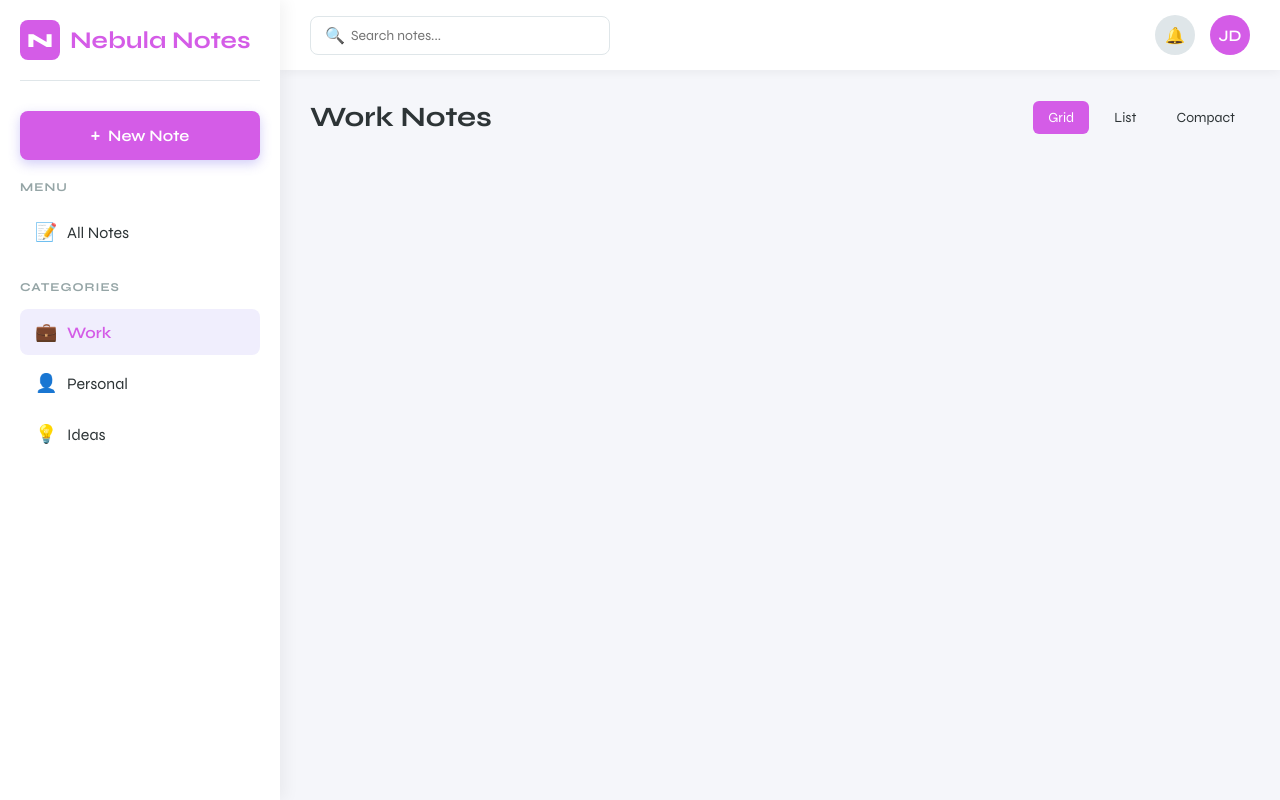
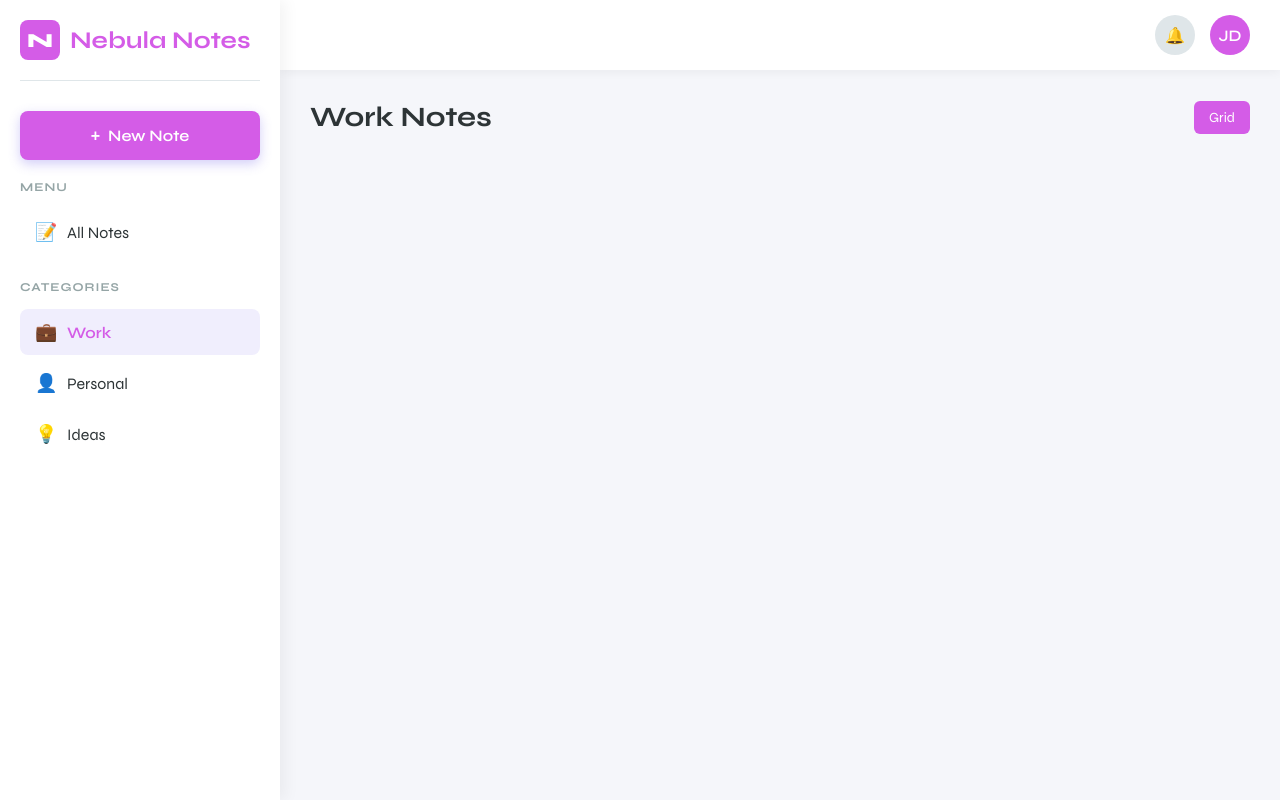
Before and after one commit to faisy227/Nebula-Notes, a plain HTML site: page work.html in a window 1280 px wide. Drawn offline with Linux system fonts and the light colour scheme.

Commit message:
Update work.html

```diff
--- a/work.html
+++ b/work.html
@@ -63,10 +63,7 @@
                     <button class="sidebar-toggle" id="sidebarToggle">
                         <i class="icon icon-menu"></i>
                     </button>
-                    <div class="search-bar">
-                        <i class="icon icon-search"></i>
-                        <input type="text" placeholder="Search notes...">
-                    </div>
+
                 </div>
                 <div class="header-right">
                     <div class="header-icon">
@@ -83,8 +80,7 @@
                     <h1 class="content-title">Work Notes</h1>
                     <div class="view-options">
                         <div class="view-option active">Grid</div>
-                        <div class="view-option">List</div>
-                        <div class="view-option">Compact</div>
+
                     </div>
                 </div>
 
```
